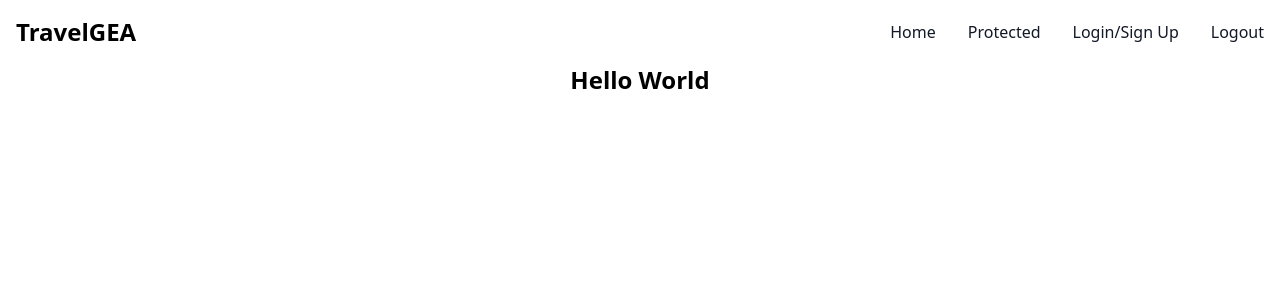
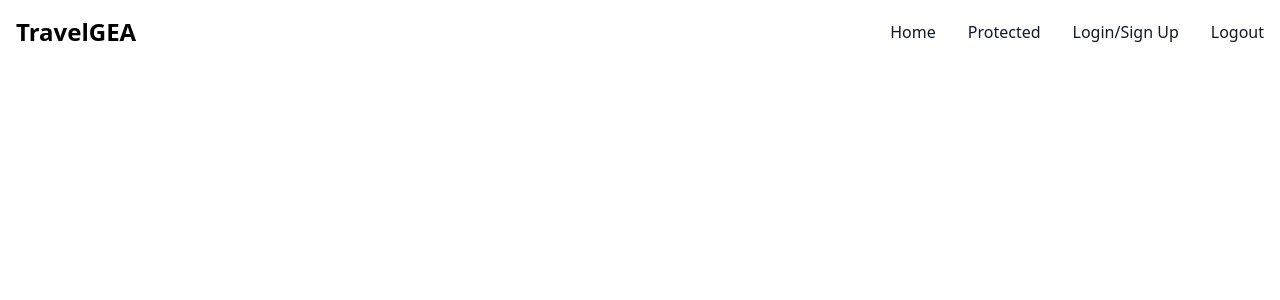
Before and after one commit to padamupreti/teampsp-codesprint-hackathon, a Next.js app in the folder travel-gea-frontend/: page / in a window 1280 px wide. Shown: the top 300 px of the page. Built offline with nearby package versions, Linux system fonts and the light colour scheme.

Commit message:
Show user state in home

```diff
--- a/travel-gea-frontend/src/pages/index.js
+++ b/travel-gea-frontend/src/pages/index.js
@@ -1,7 +1,20 @@
+import { useEffect, useState } from "react"
+
 function Home() {
+    const [user, setUser] = useState(null)
+
+    useEffect(() => {
+        const jsonData = localStorage.getItem("userData")
+        if (jsonData) setUser(JSON.parse(jsonData))
+    }, [])
+
     return (
         <div className="grid place-items-center h-full w-full">
-            <span className="text-2xl font-bold">Hello World</span>
+            {user && (
+                <span className="text-2xl font-bold">
+                    Hello {user.detail.userName}
+                </span>
+            )}
         </div>
     )
 }
```
